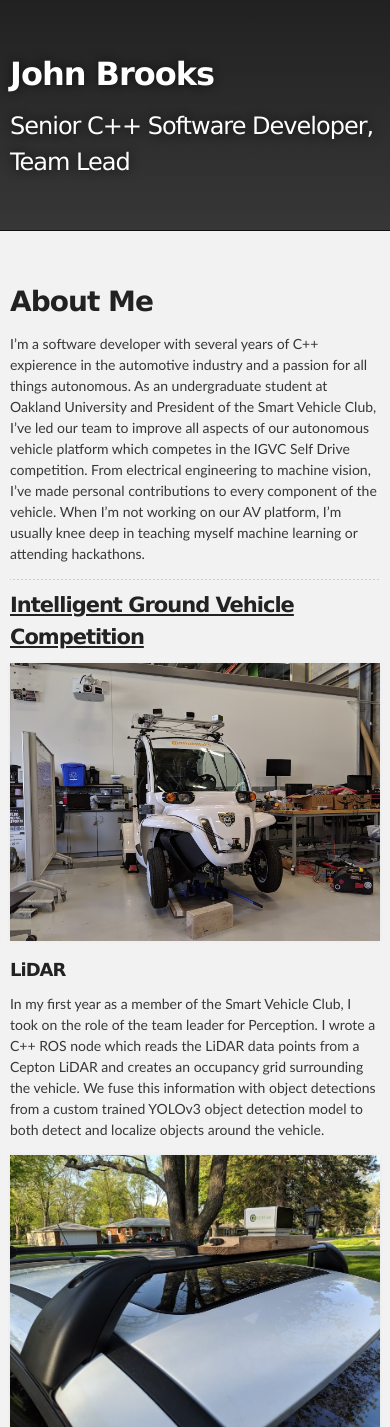
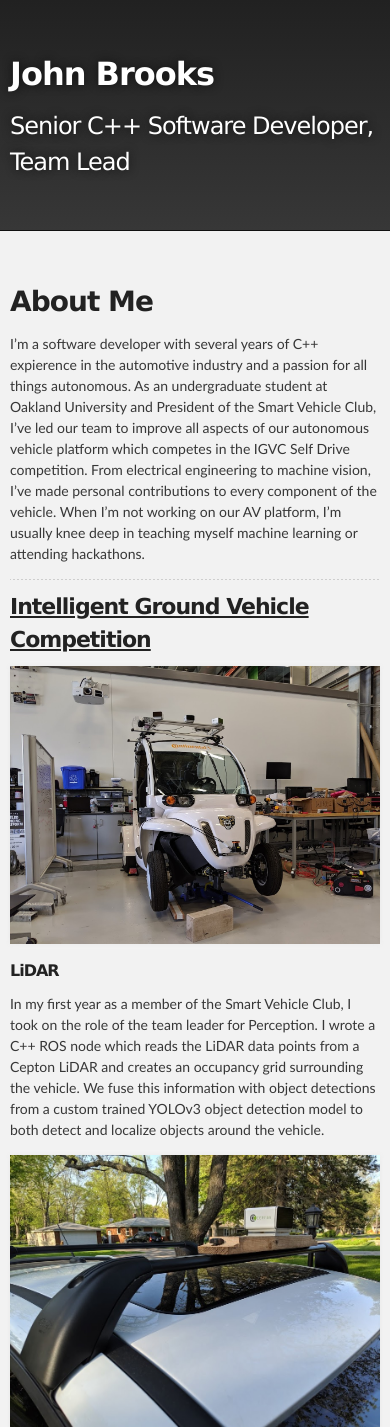
Before and after one commit to John-Brooks/john-brooks.github.io, a Jekyll site: the page built from index.md, in a window 390 px wide. Shown: the top 1427 px of the page. Built offline with Jekyll 4.4.1, drawn with Linux system fonts in a browser that asks for light colours; our own code applies the rules of GitHub Pages for plain Markdown files; grey boxes are pictures that could not be loaded.

Commit message:
Fix small devices

```diff
--- a/_sass/jekyll-theme-slate.scss
+++ b/_sass/jekyll-theme-slate.scss
@@ -403,11 +403,12 @@ Small Device Styles
   }
 
   h3 {
-    font-size: 21px;
+    font-size: 22px;
+	text-decoration: underline;
   }
 
   h4 {
-    font-size: 18px;
+    font-size: 16px;
   }
 
   h5 {
```
